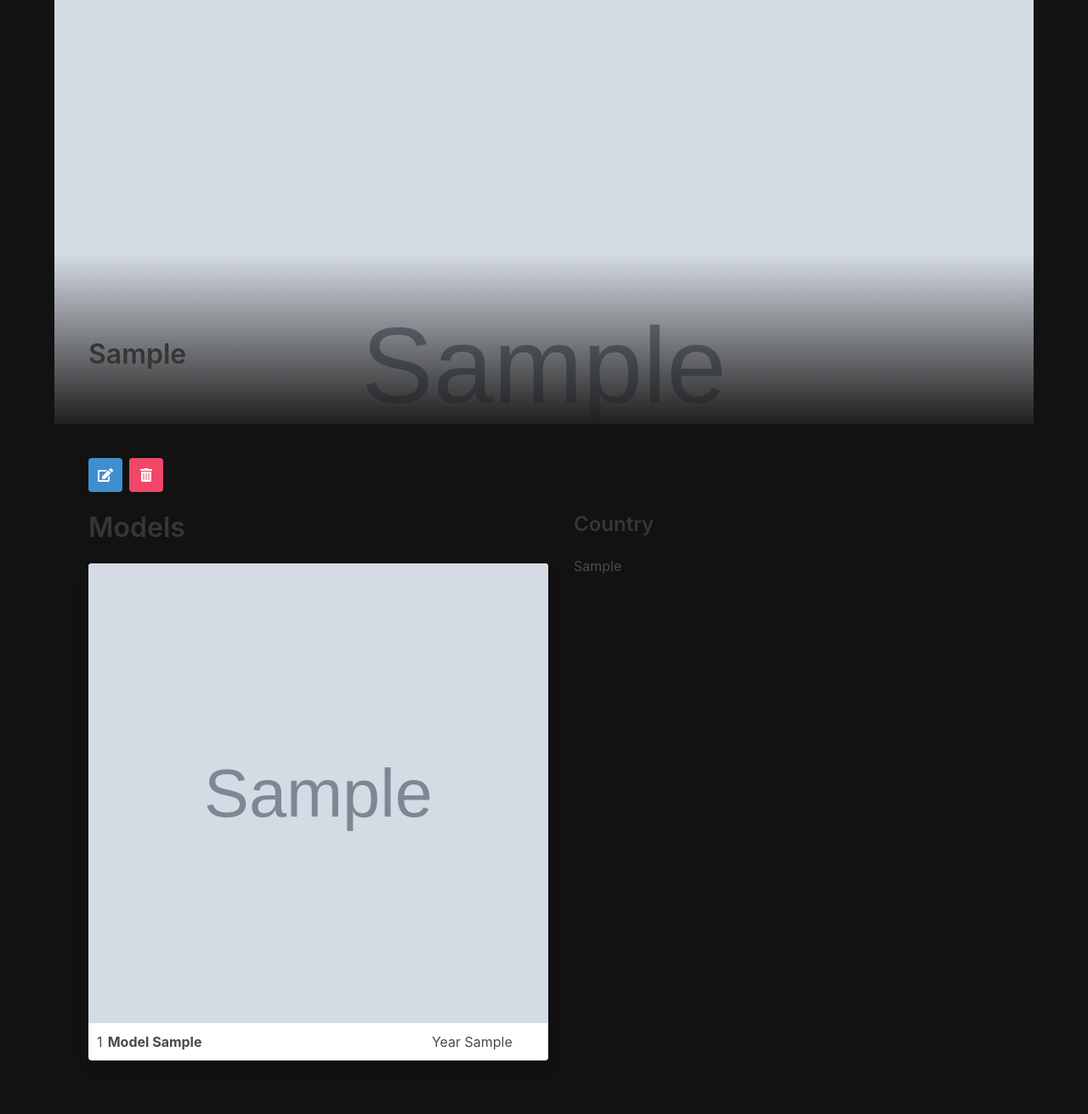
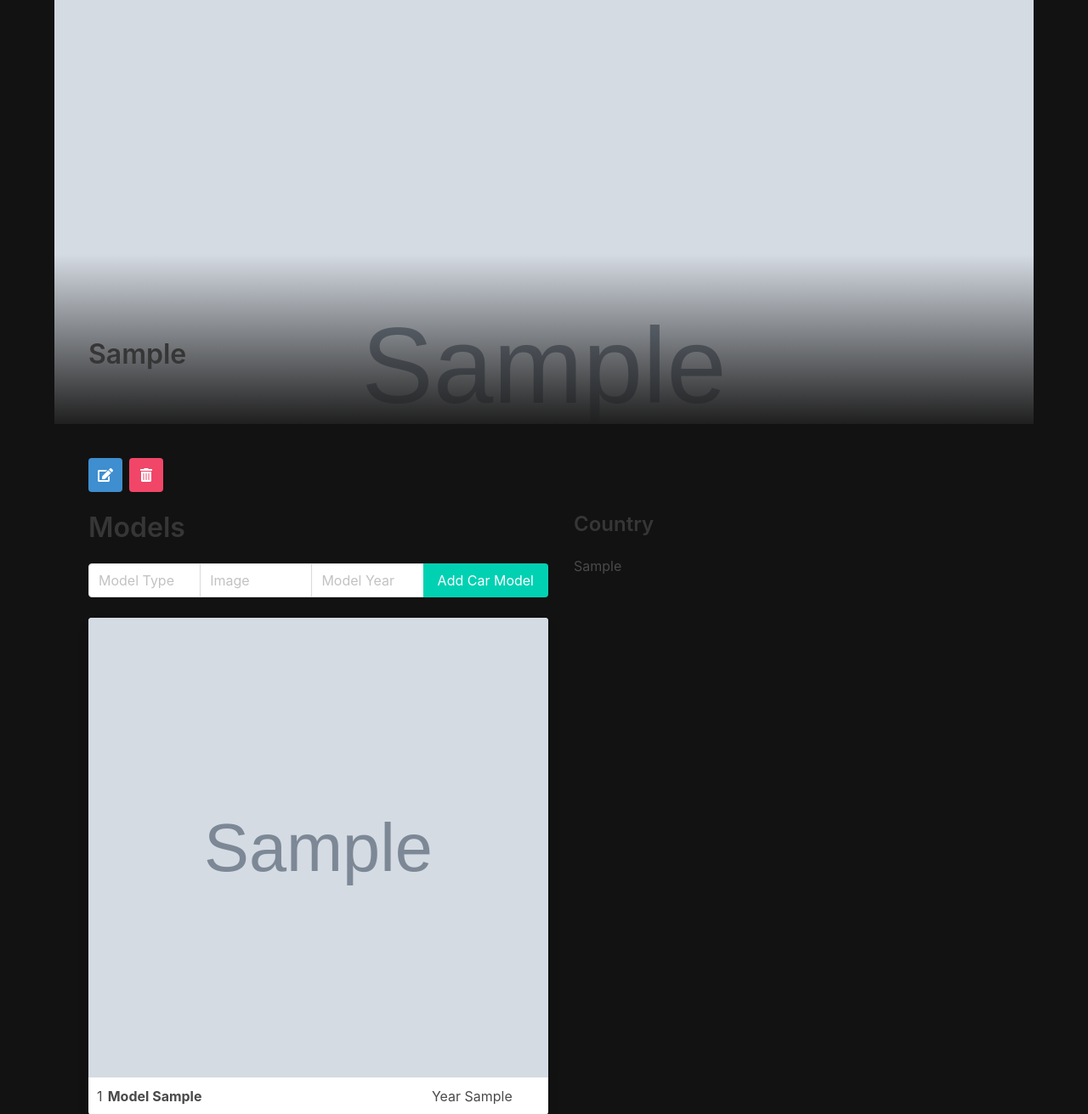
Before and after one commit to mehariogbe/cars_collection, a Django app: page /cars/1/ in a window 1280 px wide. Shown: the part 53-1364 px from the top of the page at 85% size. Before the commit the page ends 1301 px from the top, so only its background shows below. Run offline with Django 3.2, Linux system fonts and the light colour scheme; tables that the repository leaves empty hold one stand-in row (values such as "Sample post"); grey boxes marked "Sample" are stand-in pictures.

Commit message:
add create to car  Model

```diff
--- a/main_app/templates/cars_detail.html
+++ b/main_app/templates/cars_detail.html
@@ -22,6 +22,43 @@
     <div class="gallery">
     <div class="detail__cars mb-5">
         <h3 class="title is-3">Models</h3>
+        <!-- Model Create -->
+        <form class="mb-5" action="{% url 'model_create' cars.pk %}" method="post">
+            {% csrf_token %}
+            <div class="field has-addons">
+              <div class="control">
+                <input
+                  class="input"
+                  type="text"
+                  name="type"
+                  placeholder="Model Type"
+                  required
+                />
+              </div>
+              <div class="control">
+                <input
+                  class="input"
+                  type="text"
+                  name="img"
+                  placeholder="Image"
+                  required
+                />
+               </div>
+               <div class="control">
+                <input
+                  class="input"
+                  type="text"
+                  name="year"
+                  placeholder="Model Year"
+                  required
+                />
+               </div>
+              <div class="control">
+                <input class="button is-primary" type="submit" value="Add Car Model" />
+              </div>
+            </div>
+          </form>
+
 
         {% for model in cars.models.all %}
         <div class="card">
--- a/main_app/urls.py
+++ b/main_app/urls.py
@@ -9,6 +9,8 @@ urlpatterns = [
    path('cars/<int:pk>/', views.CarsDetail.as_view(), name="cars_detail"),
    path('cars/<int:pk>/update', views.CarsUpdate.as_view(), name="cars_update"),
    path('cars/<int:pk>/delete', views.CarsDelete.as_view(), name="cars_delete"),
+#  Models url
+   path('cars/<int:pk>/models/new/', views.ModelCreate.as_view(), name="model_create"),
 
 
 ]
--- a/main_app/views.py
+++ b/main_app/views.py
@@ -1,8 +1,8 @@
-from django.shortcuts import render
+from django.shortcuts import redirect, render
 from django.views.generic.base import TemplateView
 from django.views import View
 from django.http import HttpResponse
-from .models import Cars
+from .models import Cars, Model
 from django.views.generic.edit import CreateView, UpdateView, DeleteView
 from django.views.generic import DetailView
 from django.urls import reverse
@@ -12,7 +12,7 @@ from django.urls import reverse
 class Home(TemplateView):
     template_name = "home.html"
 
-# Views for Make
+# Views for Cars
 class CarsList(TemplateView):
     template_name = "cars_list.html"
 
@@ -54,3 +54,13 @@ class CarsDelete(DeleteView):
     model = Cars
     template_name = "cars_delete_confirm.html"
     success_url = "/cars/"
+
+# views for Model
+class ModelCreate(View):
+    def post(self, request, pk):
+        type = request.POST.get("type")
+        img = request.POST.get("img")
+        year = request.POST.get("year")
+        cars = Cars.objects.get(pk=pk)
+        Model.objects.create(type=type, img=img, year=year, cars=cars)
+        return redirect('cars_detail', pk=pk)
```
